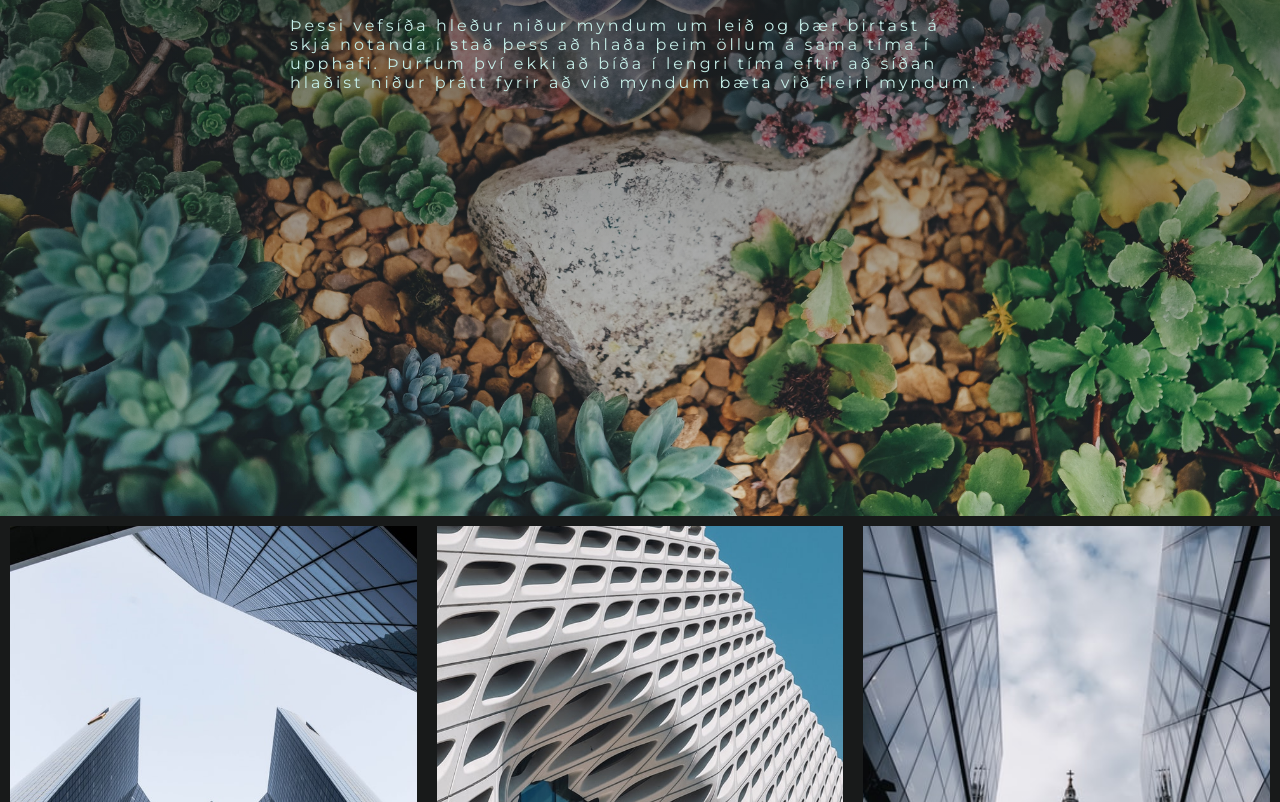
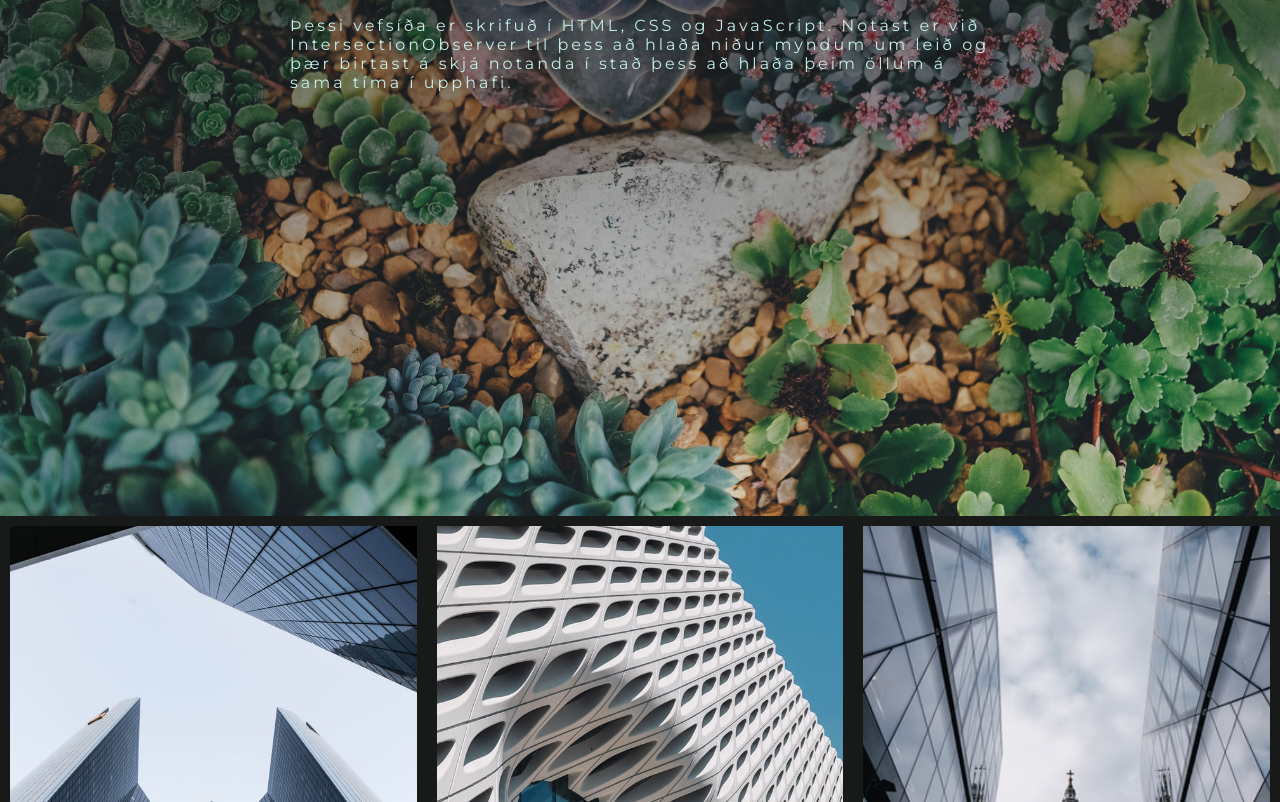
Before and after one commit to Kristinn-Thor/lazy-loading-img, a website: page index.html in a window 1280 px wide. Shown: the part 294-1096 px from the top of the page. Drawn offline with Linux system fonts and the light colour scheme.

Commit message:
Laga texta

```diff
--- a/index.html
+++ b/index.html
@@ -28,8 +28,7 @@
       <h1>Myndaalbúm</h1>
       <section class="landing-section">
          <p>
-            Þessi vefsíða hleður niður myndum um leið og þær birtast á skjá notanda í stað þess að hlaða þeim öllum á sama tíma í upphafi.
-            Þurfum því ekki að bíða í lengri tíma eftir að síðan hlaðist niður þrátt fyrir að við myndum bæta við fleiri myndum.
+            Þessi vefsíða er skrifuð í HTML, CSS og JavaScript. Notast er við IntersectionObserver til þess að hlaða niður myndum um leið og þær birtast á skjá notanda í stað þess að hlaða þeim öllum á sama tíma í upphafi.
          </p>
       </section>
    </div>
```
